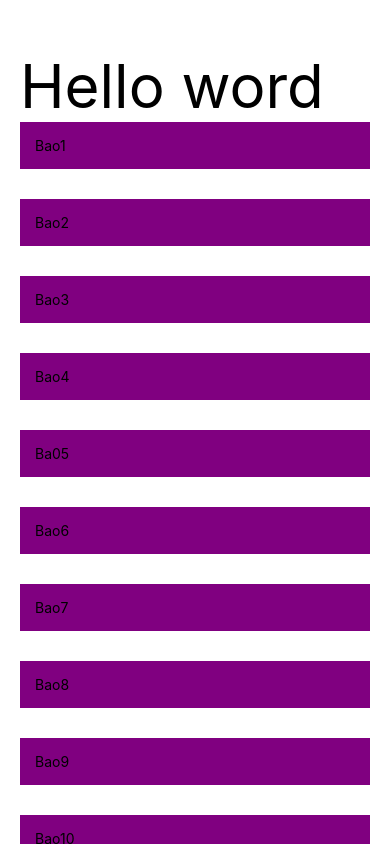
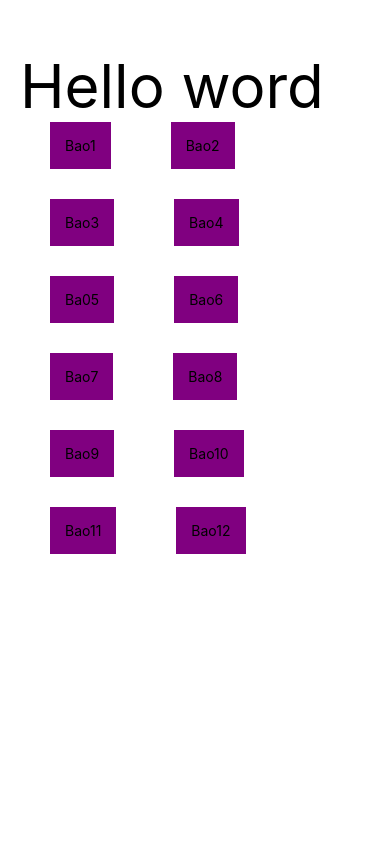
Before and after one commit to ToLinh2004/Learn-React-Native, a React Native app: screen / in a window 390 px wide. Built offline with nearby package versions, Linux system fonts and the light colour scheme.

Commit message:
flatList

```diff
--- a/App.tsx
+++ b/App.tsx
@@ -1,5 +1,5 @@
 import { useState } from "react";
-import { Button, ScrollView, StyleSheet, Text, TextInput, View } from "react-native";
+import { Button, FlatList, ScrollView, StyleSheet, Text, TextInput, View } from "react-native";
 
 export default function App() {
  const [students, setStudents] = useState([
@@ -15,13 +15,24 @@ export default function App() {
    { id: 10, name: "Bao10", age: 20 },
    { id: 11, name: "Bao11", age: 20 },
    { id: 12, name: "Bao12", age: 20 },
-   { id: 13, name: "Bao13", age: 20 },
  ]);
 
   return (
     <View style={styles.container}>
       <Text style={{fontSize:60}}>Hello word</Text>
-      <ScrollView >
+      <FlatList
+      keyExtractor={item =>item.id + ""}
+      numColumns={2}
+        data={students}
+        renderItem={({item})=>{    // or (data)  result data.item.name
+          return (
+            <View  style={styles.listStudent}>
+              <Text>{item.name}</Text>
+            </View>
+          );
+        }}
+      />
+      {/* <ScrollView >
         {students.map(student =>{
           return (
             <View key={student.id} style={styles.listStudent}>
@@ -29,7 +40,7 @@ export default function App() {
             </View>
           );
         })}
-      </ScrollView>
+      </ScrollView> */}
     </View>
   );
 }
@@ -48,6 +59,7 @@ const styles = StyleSheet.create({
     padding:15,
     backgroundColor:'purple',
     marginBottom:30,
+    marginHorizontal:30
   }
 
 });
```
